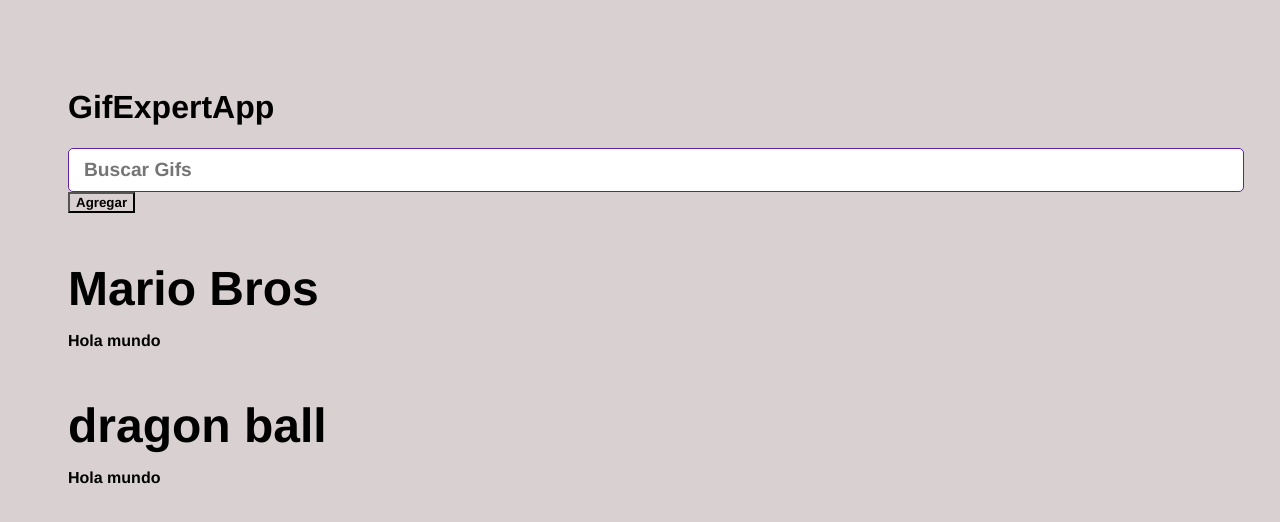
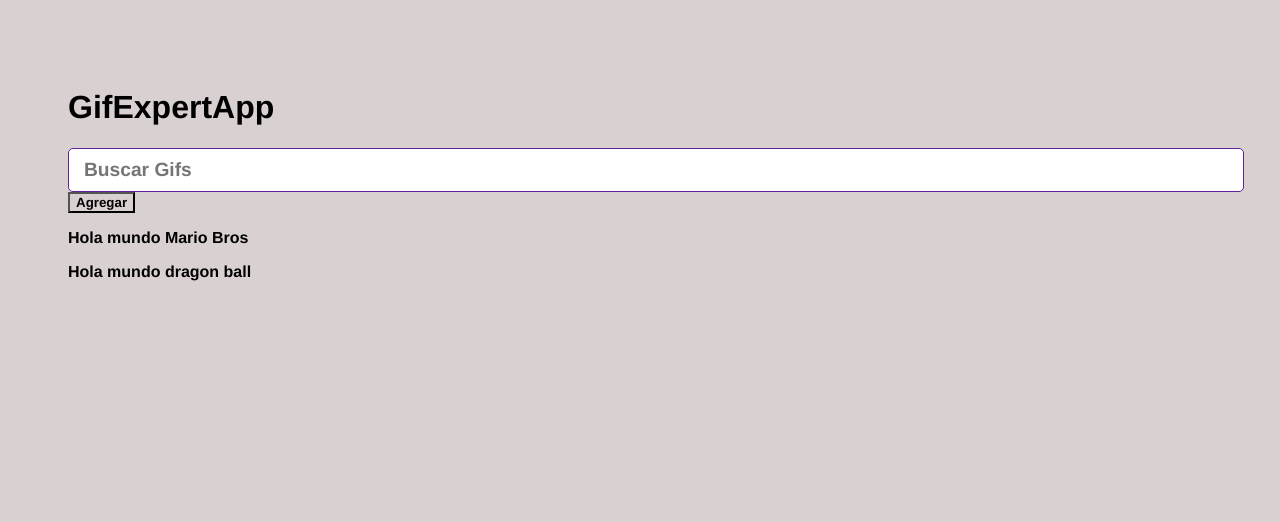
Before and after one commit to elguzmi/Gif-Expert-App, a React (Vite) app: page / in a window 1280 px wide. Shown: the top 522 px of the page. Built offline with nearby package versions, Linux system fonts and the light colour scheme.

Commit message:
changess

```diff
--- a/src/GifExpertApp.jsx
+++ b/src/GifExpertApp.jsx
@@ -5,44 +5,29 @@
 const GifExpertApp = () => {
 
     const [ categories , setCategories ] =  useState(['Mario Bros' , 'dragon ball']); // [] simepre va a ser un arreglo
-    console.log(categories)
-
     const onAddCategory = ( newCategory )=>{
         // react trata de no mutar le estado
+      if( categories.indexOf(newCategory) >= 0 ) return;
+        setCategories( [ newCategory ,... categories ] )
 
-      // condicion para evitar duplicados
-      if( categories.indexOf(newCategory) >= 0 ) return;
-
-        setCategories( [ newCategory ,... categories ] )
-        //setCategories( cat => [ newCategory , ...cat ])
-        console.log(categories)
-    }
+      }
 
   return (
     <>
       <h1>GifExpertApp</h1>
-      {/* porpiedad de add catgeory que va a recibir esa funcion */}
       {/* cuando lleva la palabra On es porque est emitiendo algo */}
-      <AddCategory
-        onNewCategory = { ( value ) => onAddCategory( value )}
+      <AddCategory onNewCategory = { onAddCategory }
         //  onAddCategories={ setCategories }
       />
-
 
       <button onClick={ onAddCategory }>Agregar</button>
 
       {/* Listado de Gif */}
-      {/* no hay que usar el indice porque react utiliza el valor de la llave cuando un elemento se elimino */}
-      { categories.map( (category, index) =>
+      { categories.map( (category) =>
           (
-            <GifGrid key={ category } category={ category }  ></GifGrid>
-            // <div key={ category }>
-            //   <h3>{ category }</h3>
-            //   <li >{ category}</li>
-            // </div>
+            <GifGrid key={ category } category={ category } ></GifGrid>
           )
       ) }
-        {/* Gif item */}
     </>
   )
 }
--- a/src/components/AddCategory.jsx
+++ b/src/components/AddCategory.jsx
@@ -5,11 +5,13 @@
 
   const [ inputValue , setInputValue  ]  =  useState('')
   const onInputChange = ( ev )=>{
-    //console.log(ev.target.value);
+    console.log(ev.target.value)
     setInputValue(ev.target.value)
+
   }
   const onSubmitForm = ( ev )=>{
     ev.preventDefault();
+    console.log("🚀 ~ onSubmitForm ~ inputValue:", inputValue)
     if(inputValue.trim().length <= 1)return
     onNewCategory(inputValue.trim());
     //onAddCategories( cat => [ inputValue , ...cat  ] )
@@ -20,7 +22,7 @@
         <input type="text"
           placeholder="Buscar Gifs"
           value={inputValue}
-          onChange={ onInputChange }
+          onChange={onInputChange }
         />
       </form>
     )
--- a/src/components/GifGrid.jsx
+++ b/src/components/GifGrid.jsx
@@ -1,11 +1,15 @@
+import PropTypes from 'prop-types'
+
 const GifGrid = ({ category }) => {
 
-    return (
+   return(
     <>
-        <h3>{ category }</h3>
-        <p>Hola mundo</p>
+    <p>Hola mundo {category}</p>
     </>
-  )
+   )
 }
 
+GifGrid.propTypes ={
+  category : PropTypes.string.isRequired
+}
 export default GifGrid
```
